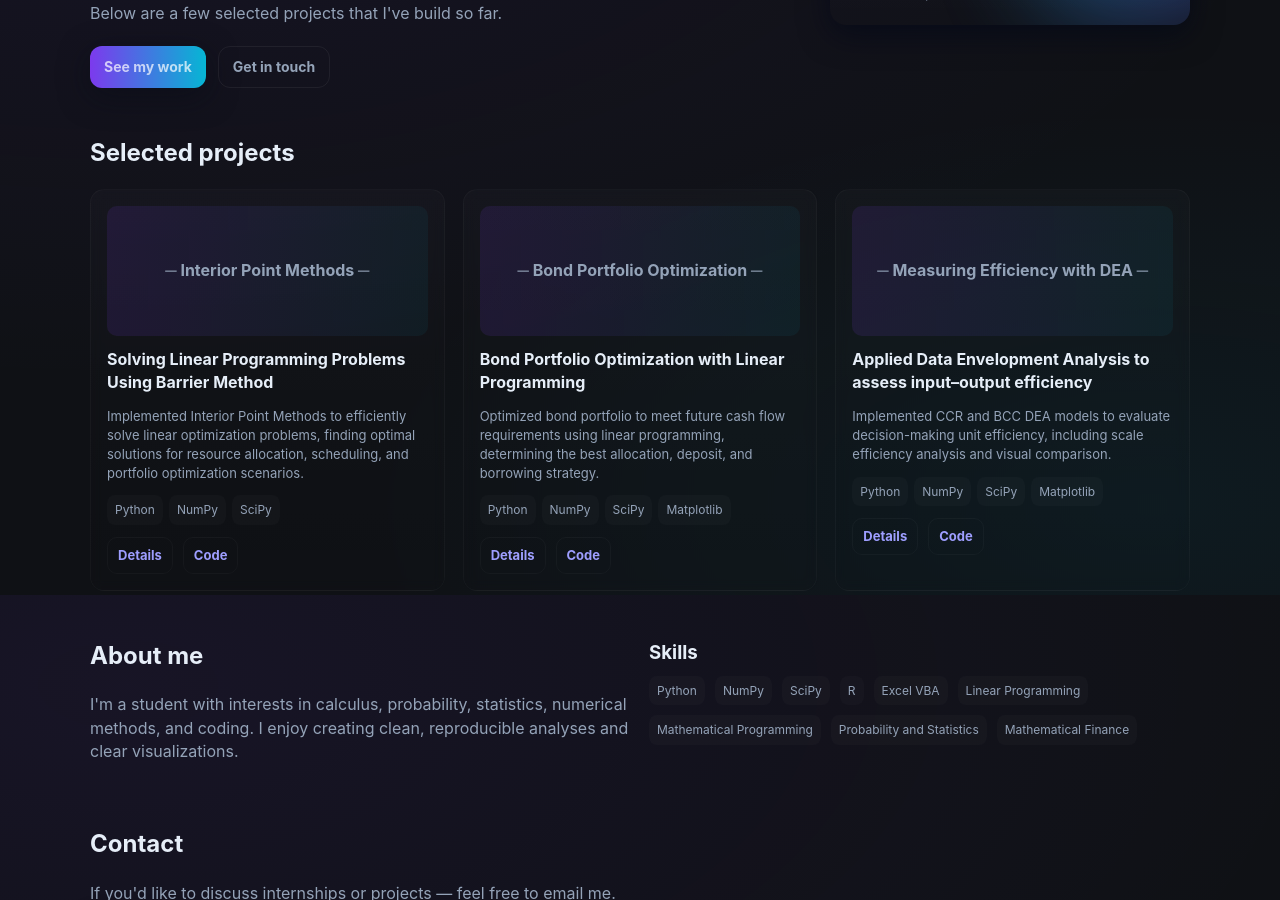
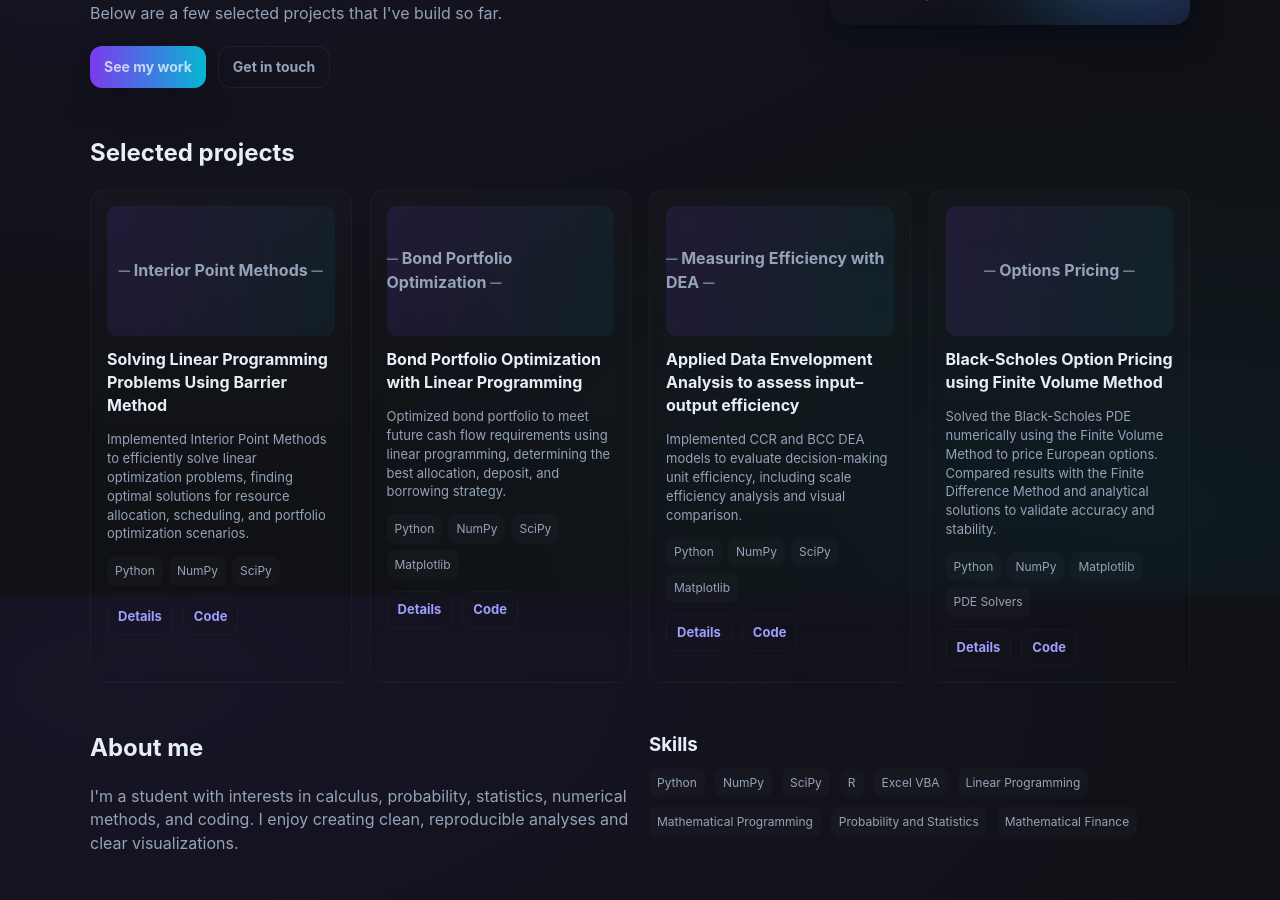
Before and after one commit to TomasKuric/tomaskuric.github.io, a Jekyll site: the page index.html, which Jekyll copies as it is, in a window 1280 px wide and 900 px high, scrolled down 305 px. Built offline with Jekyll 4.4.1, drawn with Linux system fonts in a browser that asks for light colours.

Commit message:
Update index.html

```diff
--- a/index.html
+++ b/index.html
@@ -106,6 +106,22 @@
             <a class="link code-link" href="#" data-proj="3">Code</a>
           </div>
         </article>
+
+        <article class="card" data-proj="4">
+        <div class="thumb">─ Options Pricing ─</div>
+        <h4>Black-Scholes Option Pricing using Finite Volume Method</h4>
+        <p>Solved the Black-Scholes PDE numerically using the Finite Volume Method to price European options. Compared results with the Finite Difference Method and analytical solutions to validate accuracy and stability.</p>
+        <div class="tech">
+          <span class="tag">Python</span>
+          <span class="tag">NumPy</span>
+          <span class="tag">Matplotlib</span>
+          <span class="tag">PDE Solvers</span>
+        </div>
+        <div class="links">
+          <a class="link" href="#" data-open="4">Details</a>
+          <a class="link code-link" href="#" data-proj="4">Code</a>
+        </div>
+      </article>
       </div>
     </section>
 
```
